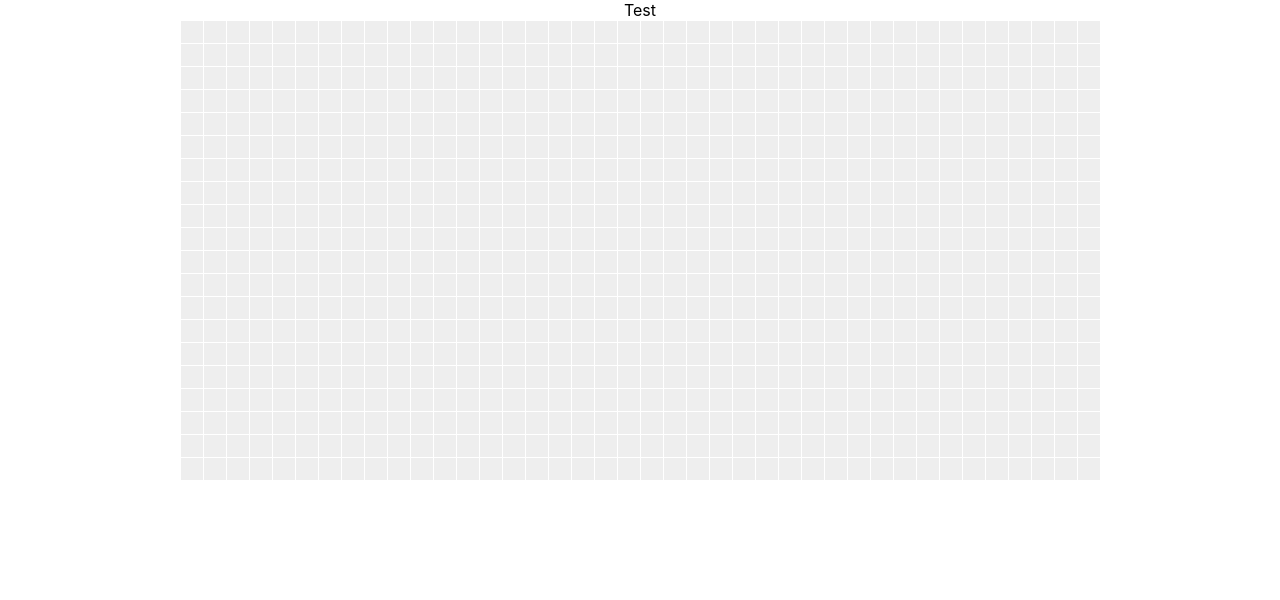
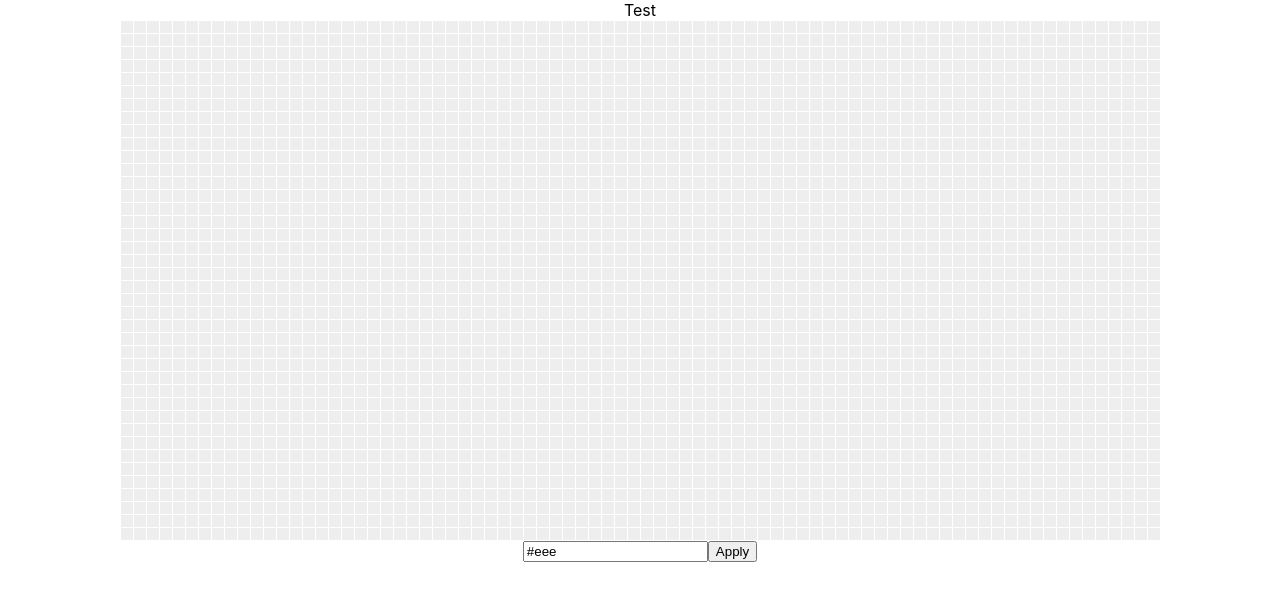
Before and after one commit to fozg/love-pixel, a React (Create React App) app: page / in a window 1280 px wide. Shown: the top 600 px of the page. Built offline with nearby package versions, Linux system fonts and the light colour scheme.

Commit message:
Add images, creator function

```diff
--- a/src/App.js
+++ b/src/App.js
@@ -1,6 +1,7 @@
 import React, { Component } from 'react';
 
 import Drawer from './components/Drawer';
+import ColorPicker from './components/ColorPicker';
 
 import './App.css';
 class App extends Component {
@@ -9,6 +10,7 @@ class App extends Component {
       <div className="App">
         Test
         <Drawer />
+        <ColorPicker />
       </div>
     );
   }
--- /dev/null
+++ b/src/components/ColorPicker/index.js
@@ -0,0 +1,28 @@
+import React, { Component } from 'react';
+
+export default class ColorPicker extends Component {
+
+  state = {
+    inputValue: '#eee'
+  }
+
+  onInputChange = e => {
+    this.setState({inputValue: e.target.value})
+  }
+
+  onSubmit = e => {
+    e.preventDefault();
+    global.cursorColr = this.state.inputValue;
+  }
+
+  render () {
+    return (
+      <div>
+        <input onChange={this.onInputChange} value={this.state.inputValue}></input>
+        <input type="submit" onClick={this.onSubmit} value="Apply"/>
+      </div>
+    )
+  }
+
+
+}
--- a/src/components/Drawer/index.js
+++ b/src/components/Drawer/index.js
@@ -1,25 +1,40 @@
 import React from 'react';
+import createEmpty from '../../core/createEmpty';
+import createRandom from '../../core/createRandom';
 import './styles.css';
 
-const width = 40;
-const height = 20;
+const width = 80;
+const height = 40;
 
 export default class Drawer extends React.Component {
+  state = {
+    matrix: createEmpty(width, height),
+    key: new Date()
+  }
 
   componentDidMount () {
     global.cursorColr = 'red';
-    document.addEventListener('mousedown', this.onMouseDown)
-    document.addEventListener('mouseup', this.onMouseUp)
+    document.addEventListener('mousedown', this.onMouseDown);
+    document.addEventListener('mouseup', this.onMouseUp);
+
   }
+
+
   onMouseDown = () => { global.isHover=true;}
   onMouseUp = () => {global.isHover = false;}
+
   render() {
+    const {
+      matrix,
+      key
+    } = this.state;
+
     return  (
-      <div className="Drawer">
+      <div className="Drawer" key={key}>
         {
-          new Array(height).fill(0).map((o, idx) => (
+          matrix.map((row, idx) => (
             <div className="itemsRow" key={idx}>
-              {renderRow(width)}
+              {renderRow(row)}
             </div>
           ))
         }
@@ -29,13 +44,13 @@ export default class Drawer extends React.Component {
   }
 }
 
-const renderRow = (width) => (
-  new Array(width).fill(0).map((o, idx) => <Item key={idx} />)
+const renderRow = (row) => (
+  row.map((color, idx) => <Item key={idx} color={color} />)
 )
 
 class Item extends React.PureComponent {
   state = {
-    backgroundColor: '#eee'
+    backgroundColor: this.props.color || '#eee'
   }
 
   componentDidMount () {
--- a/src/components/Drawer/styles.css
+++ b/src/components/Drawer/styles.css
@@ -9,8 +9,8 @@
 }
 
 .drawerItem {
-  width: 20px;
-  height: 20px;
+  width: 10px;
+  height: 10px;
   display: inline-block;
   border: 1px solid transparent;
   margin: .5px;
--- /dev/null
+++ b/src/core/createEmpty.js
@@ -0,0 +1,14 @@
+/**
+ * Create an emtpy Array of colors
+ */
+export default function (width, height) {
+  let array = [];
+  for (var i =0; i < height; i++) {
+    let row = [];
+    for (var j=0; j < width; j++) {
+      row.push('#eee');
+    }
+    array.push(row);
+  }
+  return array;
+}
--- /dev/null
+++ b/src/core/createRandom.js
@@ -0,0 +1,26 @@
+/**
+ * Create a matrix with random colors
+ */
+export default function (width, height) {
+  let array = [];
+  for (var i =0; i < height; i++) {
+    let row = [];
+    for (var j=0; j < width; j++) {
+      row.push(getRandomColor());
+    }
+    array.push(row);
+  }
+  return array;
+}
+
+/**
+ * https://stackoverflow.com/questions/1484506/random-color-generator
+ */
+function getRandomColor() {
+  var letters = '0123456789ABCDEF';
+  var color = '#';
+  for (var i = 0; i < 6; i++) {
+    color += letters[Math.floor(Math.random() * 16)];
+  }
+  return color;
+}
```
Also changed, not shown: public/heartpixel.png (added).
